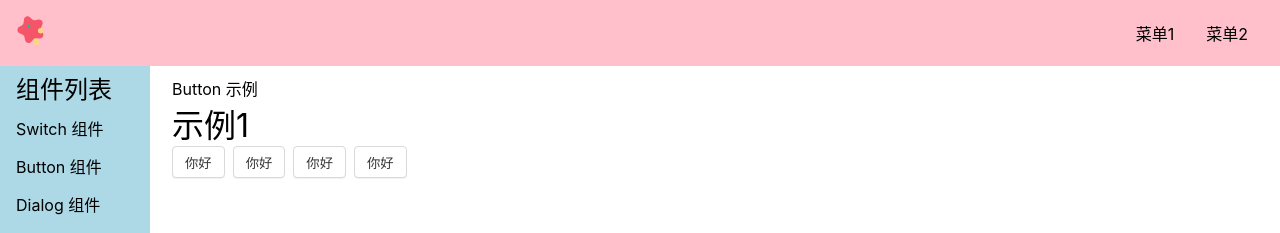
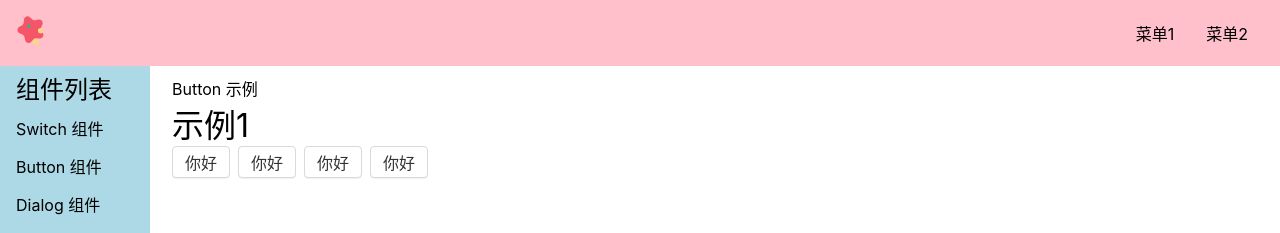
Before and after one commit to EvelynWXY/jelly-ui, a Vue app: page /#/doc/button in a window 1280 px wide. Shown: the top 233 px of the page. Built offline with nearby package versions, Linux system fonts and the light colour scheme.

Commit message:
CSS最小影响原则

```diff
--- a/src/libs/Button.vue
+++ b/src/libs/Button.vue
@@ -1,6 +1,6 @@
 <template>
 
-    <button class="xingzi-button" :class="{ [`theme-${theme}`]: theme }">
+    <button class="xingzi-button" :class="{ [`xingzi-theme-${theme}`]: theme }">
         <slot />
     </button>
 
@@ -17,7 +17,7 @@ export default {
 }
 </script>
 
-<style lang="scss" scoped>
+<style lang="scss" >
 $h: 32px;
 $border-color: #d9d9d9;
 $color: #333;
--- a/src/libs/Switch.vue
+++ b/src/libs/Switch.vue
@@ -1,10 +1,10 @@
 <template>
     <div>
-        <button @click="toggle" :class="{ checked: value }"><span></span></button>
+        <button class="xingzi-switch" @click="toggle" :class="{ 'xingzi-checked': value }"><span></span></button>
     </div>
 </template>
 
-<script>
+<script lang="ts">
 import { ref } from 'vue'
 export default {
     props: {
@@ -23,11 +23,11 @@ export default {
 }
 </script>
 
-<style lang="scss" scoped>
+<style lang="scss" >
 $h: 22px;
 $h2: $h - 4px;
 
-button {
+.xingzi-switch {
     height: $h;
     width: $h*2;
     border: none;
@@ -46,10 +46,10 @@ button {
         transition: all 250ms;
     }
 
-    &.checked {
+    &.xingzi-checked {
         background: #0986ff;
 
-        &>span {
+        >span {
             left: calc(100% - #{$h2} - 2px);
 
         }
@@ -65,7 +65,7 @@ button {
         }
     }
 
-    &.checked:active {
+    &.xingzi-checked:active {
         >span {
             width: $h2 + 4px;
             margin-left: -4px;
--- /dev/null
+++ b/src/libs/xingzi.scss
@@ -0,0 +1,14 @@
+[class^="xingzi-"],
+[class*=" xingzi-"] {
+  margin: 0;
+  padding: 0;
+  box-sizing: border-box;
+  font-size: 16px;
+  // 为什么这样写 font-family
+  // 答案见 https://github.com/zenozeng/fonts.css/
+  font-family: -apple-system, "Noto Sans", "Helvetica Neue", Helvetica,
+    "Nimbus Sans L", Arial, "Liberation Sans", "PingFang SC", "Hiragino Sans GB",
+    "Noto Sans CJK SC", "Source Han Sans SC", "Source Han Sans CN",
+    "Microsoft YaHei", "Wenquanyi Micro Hei", "WenQuanYi Zen Hei", "ST Heiti",
+    SimHei, "WenQuanYi Zen Hei Sharp", sans-serif;
+}
--- a/src/main.ts
+++ b/src/main.ts
@@ -1,6 +1,7 @@
+import './libs/xingzi.scss';
+import "./index.scss";
 import { createApp } from "vue";
 import App from "./App.vue";
-import "./index.scss";
 import router from "./router";
 
 
```
